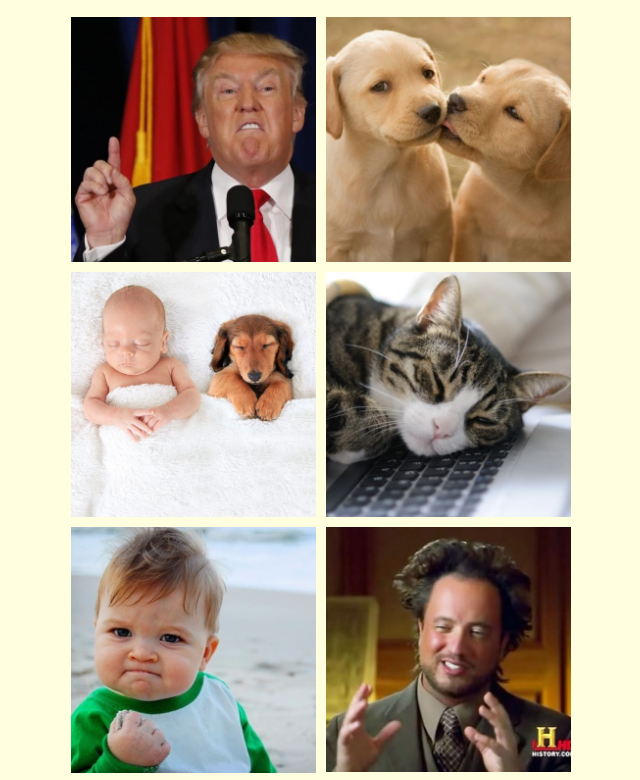
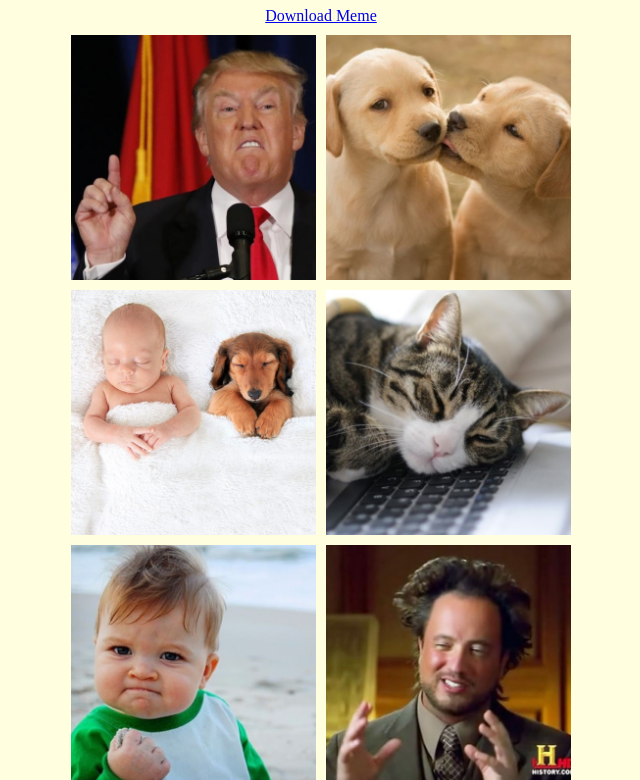
Before and after one commit to Alexlarik/Meme-Generator, a plain HTML site: page index.html in a window 1280 px wide. Shown: the part 73-853 px from the top of the page, without its empty margins (319-959 px from the left). Drawn offline with Linux system fonts and the light colour scheme.

Commit message:
Delivery1 - Progress Submission

```diff
--- a/index.html
+++ b/index.html
@@ -19,6 +19,12 @@
         <canvas></canvas>
         <button class="caption" ondblclick="setLineTxt()">Add</button>
         <input class="text" type="text" placeholder="Add a Caption!">
+
+        <a href="#" onclick="onDownloadMeme()" download="meme.jpg">
+            <i class="fas fa-file"></i>
+            Download Meme
+        </a>
+
     </section>
     <section class="gallery-page">
         <section class="grid-container">
--- a/js/main.service.js
+++ b/js/main.service.js
@@ -54,5 +54,13 @@ function setLineTxt() {
     const meme = getMeme(selectedMemeId)
     drawImg(meme)
 
+}
+//work in progress....
+function onDownloadMeme() {
+    var elLink = `img/${selectedMemeId}.jpg`
+    elLink.href = '#'
+    const dataUrl = gCanvas.toDataURL()
 
+    elLink.href = dataUrl
+    elLink.download = 'my-img'
 }
```
